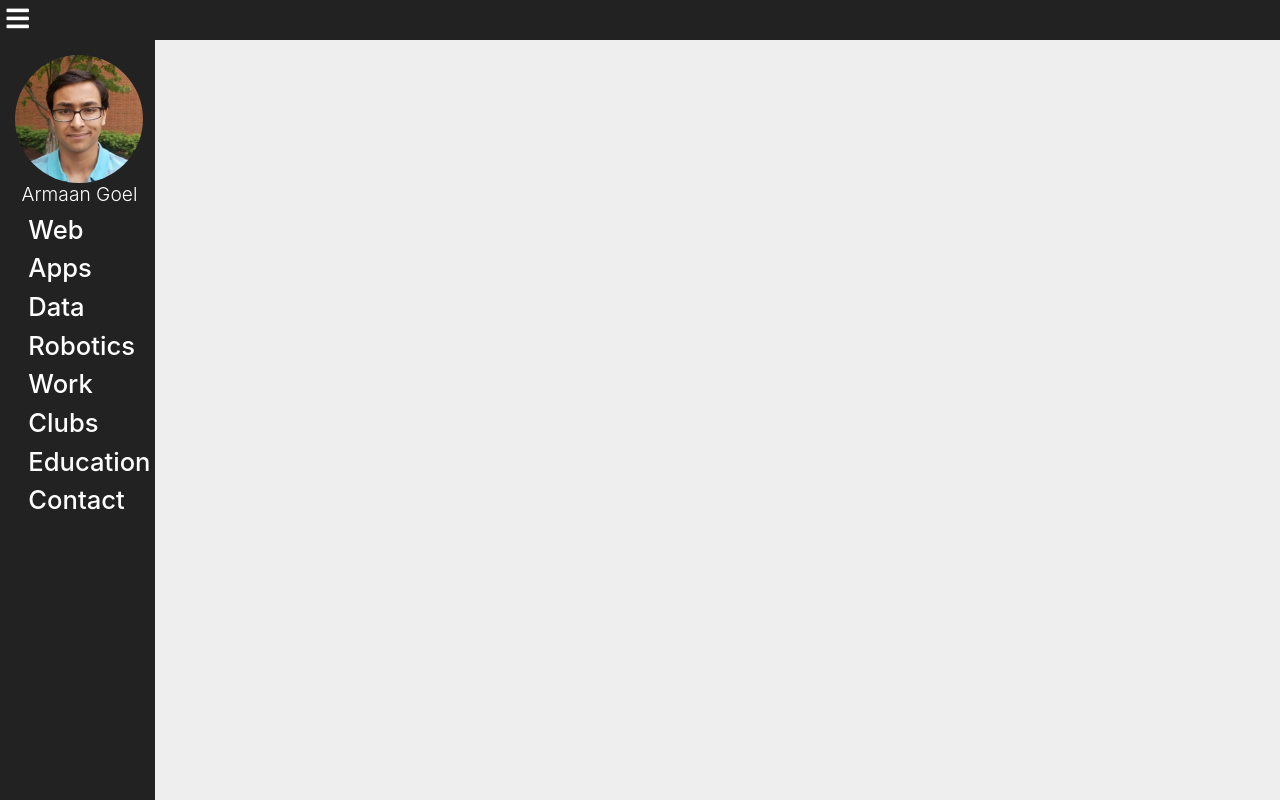
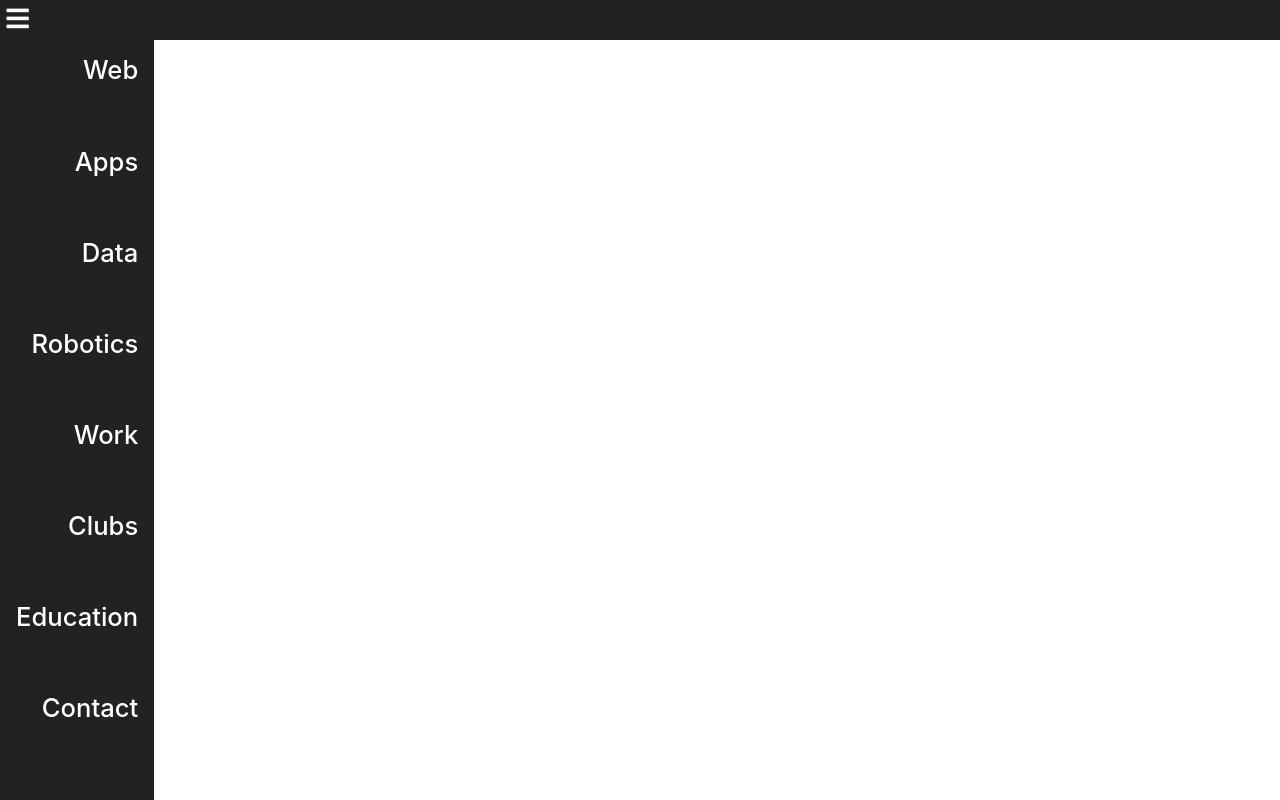
Before and after one commit to armaangoel78/MySite, a plain HTML site: page V2/index.html in a window 1280 px wide. Drawn offline with nearby package versions, Linux system fonts and the light colour scheme.

Commit message:
more progress

```diff
--- a/V2/index.css
+++ b/V2/index.css
@@ -1,18 +1,8 @@
 .content {
     display: grid;
-    grid-template-columns: auto 87.9vw;
+    grid-template-columns: 12vw 88vw;
     grid-template-rows: 5vh 95vh;
     height: 100vh;
-}
-
-.nav-bar {
-    grid-column-start: 1;
-    grid-column-end: 2;
-    background-color: #222;
-    height: 100%;
-    padding: 1%;
-    grid-row-start: 2;
-    padding: 10%;
 }
 
 .top-bar {
@@ -21,7 +11,6 @@
     grid-column-end: 3;
     background-color: #222;
     padding: .5%;
-
 }
 
 .top-bar .toggle i {
@@ -29,37 +18,88 @@
     font-size: 2vw;
 }
 
-.main {
+.nav-bar {
+    grid-column-start: 1;
+    grid-column-end: 2;
+    grid-row-start: 2;
+
+    background-color: #222;
+    height: 100%;
+
+    display: flex;
+    flex-direction: column;
+
+    padding: 10%;
+}
+
+
+.navlink {
+    flex-grow: 1;
+}
+
+.nav-bar h1 {
+    color: white;
+    font-size: 2vw;
+    text-align: right;
+}
+
+.bubbles {
     grid-column-start: 2;
     grid-column-end: 3;
-    background-color: #eee;
     grid-row-start: 2;
+
+    height: 100%;
+    width: 10%;
+
+    display: flex;
+    flex-direction: column;
+    padding: 2%;
+
+    z-index: 100;
 }
 
-.home {
-    display: inline-block;
-    margin: auto;
+.bubbles > div {
+    flex-grow: 1;
 }
 
-.home img {
+.bubbles > div > div {
+    height: 6vh;
+    width: 6vh;
     border-radius: 250px;
-    height: 10vw;
 }
 
-.home h1 {
-    color: white;
-    font-size: 1.5vw;
-    text-align: center;
+.bubbles > .web > div {
+    background-color: darkblue;
 }
 
-.pages {
-    padding-left: 1vw;
+.bubbles > .apps > div{
+    background-color: darkred;
 }
 
-.pages h1 {
-    color: white;
-    font-size: 2vw;
+.bubbles > .data > div{
+    background-color: limegreen;
 }
+
+.bubbles > .robo > div{
+    background-color: orange;
+}
+
+.bubbles > .work > div{
+    background-color: dimgrey;
+}
+
+.bubbles > .clubs > div{
+    background-color: lightpink;
+}
+
+.bubbles > .edu > div{
+    background-color: purple;
+}
+
+.bubbles > .contact > div{
+    background-color: black;
+}
+
 
 @media only screen and (max-width: 900px) {
     .content {
--- a/V2/index.html
+++ b/V2/index.html
@@ -34,25 +34,25 @@
                 <div class="toggle"><i class="fas fa-bars"></i></div>
             </div>
             <div class="nav-bar">
-                <div class="nav-section home">
-                    <img src="img/me.jpg" class="img-responsive">
-                    <h1 class="display-4">Armaan Goel</h1>
-                </div>
-
-                <div class="nav-section pages">
-                    <h1 class="web">Web</h1>
-                    <h1 class="apps">Apps</h1>
-                    <h1 class="data">Data</h1>
-                    <h1 class="robotics">Robotics</h1>
-                    <h1 class="work">Work</h1>
-                    <h1 class="clubs">Clubs</h1>
-                    <h1 class="education">Education</h1>
-                    <h1 class="contact">Contact</h1>
-                </div>
+                <div class="navlink"><h1 class="web">Web</h1></div>
+                <div class="navlink"><h1 class="apps">Apps</h1></div>
+                <div class="navlink"><h1 class="data">Data</h1></div>
+                <div class="navlink"><h1 class="robo">Robotics</h1></div>
+                <div class="navlink"><h1 class="work">Work</h1></div>
+                <div class="navlink"><h1 class="clubs">Clubs</h1></div>
+                <div class="navlink"><h1 class="edu">Education</h1></div>
+                <div class="navlink"><h1 class="contact">Contact</h1></div>
             </div>
             <div class="main">
-                <div class="nav-section bubbles">
-
+                <div class="bubbles">
+                    <div class="web"><div></div></div>
+                    <div class="apps"><div></div></div>
+                    <div class="data"><div></div></div>
+                    <div class="robo"><div></div></div>
+                    <div class="work"><div></div></div>
+                    <div class="clubs"><div></div></div>
+                    <div class="edu"><div></div></div>
+                    <div class="contact"><div></div></div>
                 </div>
             </div>
         </div>
@@ -113,6 +113,30 @@
                 }
                 nav_state = !nav_state;
             });
+
+
+
+            $('.bubbles > div').css({'opacity': '0'});
+
+            $('.navlink').hover(function() {
+                var myClass = $(this).find('h1').attr('class');
+                $('.bubbles > .' + myClass).animate({'opacity': '1'}, 'fast');
+            });
+
+            $('.navlink').click(function() {
+                var myClass = $(this).find('h1').attr('class');
+                myClass = '.bubbles > .' + myClass;
+                $('.bubbles').animate({'padding': '0%'});
+                $('.bubbles > div > div').not(myClass).animate({'height': 0, 'width': 0},'slow');
+                $('.bubbles > div').not(myClass).animate({'flex-grow': 0},'slow');
+                $(myClass+ ' > div').animate({'width': '88vw', 'height': '95vh', 'border-radius': '0px'}, 'slow', function() {
+                    $('.main').css({'background': $(myClass+ ' > div').css('background-color')});
+
+                    $('.bubbles > div').not(myClass).show();
+                    $(myClass+ ' > div').css({'width': '6vh', 'height': '6vh', 'border-radius': '250px'});
+                    $('.bubbles').animate({'padding': '2%'});
+                });
+            });
         });
     </script>
 </html>
```
